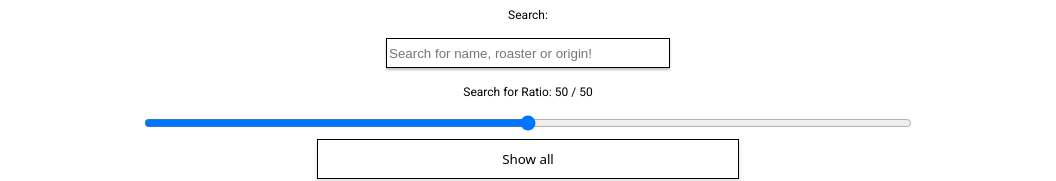
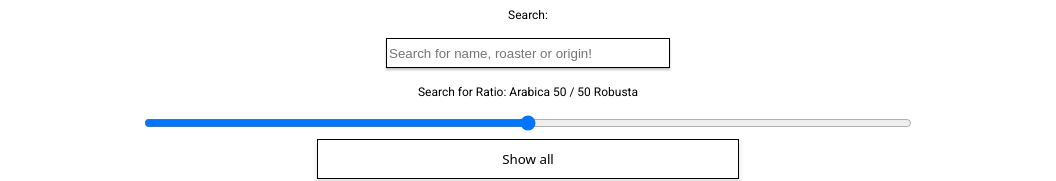
Before and after one commit to florianblaschke/capstone-project-beanerd, a Next.js app: page /search in a window 1280 px wide. Shown: the top 181 px of the page, without its empty margins (112-1168 px from the left). Built offline with nearby package versions, Linux system fonts and the light colour scheme; no server answers; the database is empty.

Commit message:
added arabica robusta in search

```diff
--- a/pages/search.js
+++ b/pages/search.js
@@ -93,8 +93,8 @@ export default function Search() {
             <StyledSliderLabel>
               Search for Ratio:{" "}
               {typeof query === "number"
-                ? `${query}/${100 - query}`
-                : "50 / 50"}
+                ? `Arabica ${query}/${100 - query} Robusta`
+                : "Arabica 50 / 50 Robusta"}
             </StyledSliderLabel>
             <StyledSlider
               type="range"
```
